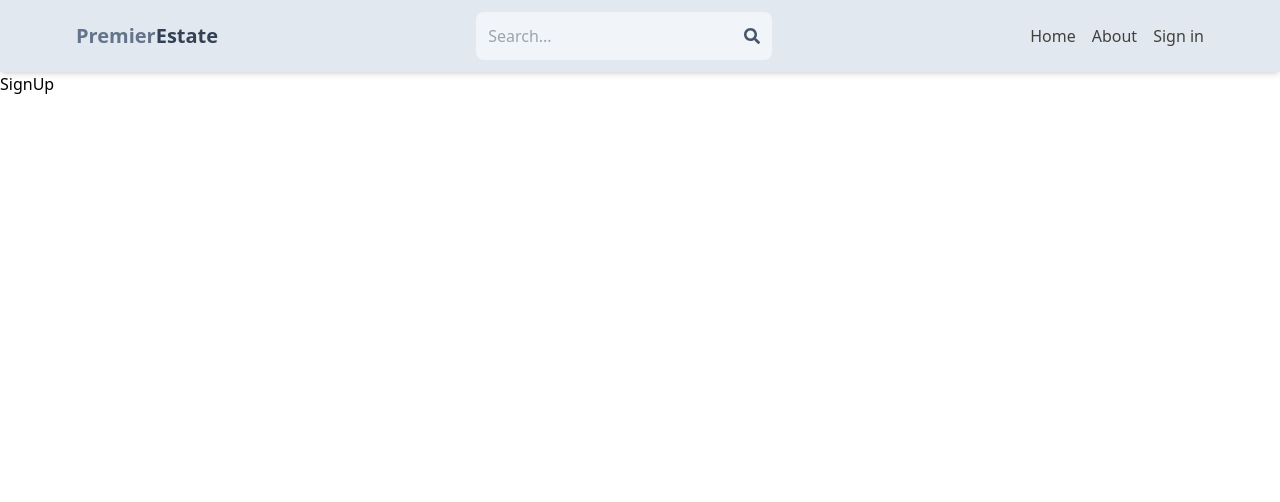
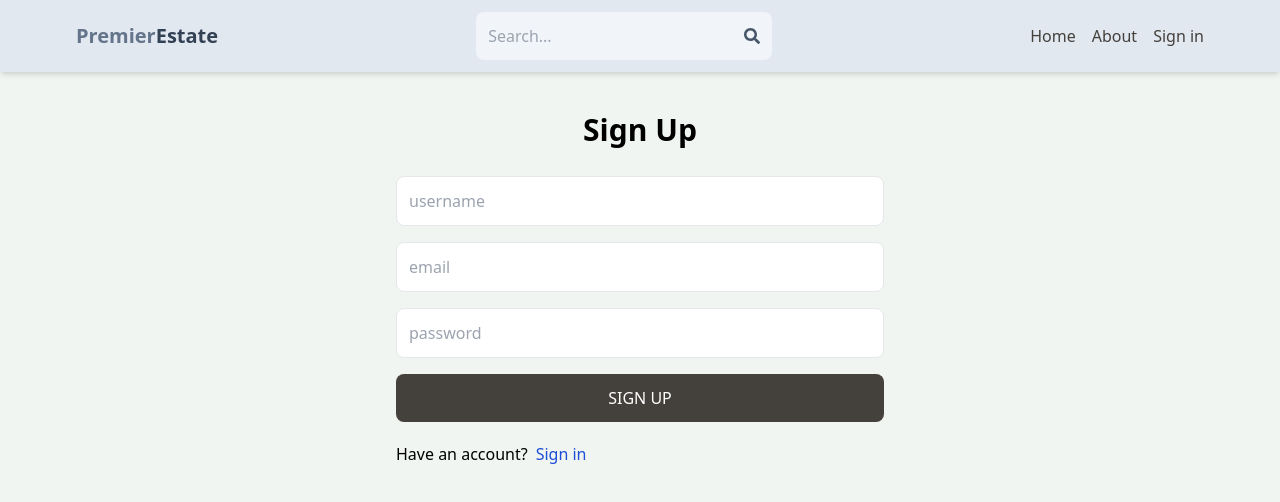
Before and after one commit to chimcutdimua/mern-estate, a React (Vite) app in the folder client/: page /sign-up in a window 1280 px wide. Shown: the top 502 px of the page. Built offline with nearby package versions, Linux system fonts and the light colour scheme.

Commit message:
complete signup ui

```diff
--- a/client/src/index.css
+++ b/client/src/index.css
@@ -1,3 +1,7 @@
 @tailwind base;
 @tailwind components;
 @tailwind utilities;
+
+body {
+    background-color: rgb(241, 245, 241);
+}
--- a/client/src/pages/SignUp.jsx
+++ b/client/src/pages/SignUp.jsx
@@ -1,8 +1,25 @@
 import React from 'react'
+import { Link } from 'react-router-dom'
 
 const SignUp = () => {
     return (
-        <div>SignUp</div>
+        <div className='max-w-lg mx-auto p-3'>
+            <h1 className='text-3xl font-bold text-center my-7'>Sign Up</h1>
+            <form className='flex flex-col gap-4'>
+                <input className='border p-3 rounded-lg' type="text" placeholder='username' id='username' />
+                <input className='border p-3 rounded-lg' type="email" placeholder='email' id='email' />
+                <input className='border p-3 rounded-lg' type="password" placeholder='password' id='password' />
+                <button className='bg-stone-700 text-white rounded-lg uppercase p-3 hover:opacity-95 disabled:opacity-80'>
+                    Sign Up
+                </button>
+            </form>
+            <div className='flex gap-2 mt-5'>
+                <p>Have an account?</p>
+                <Link className='text-blue-700' to={"/log-in"}>
+                    Sign in
+                </Link>
+            </div>
+        </div>
     )
 }
 
```
